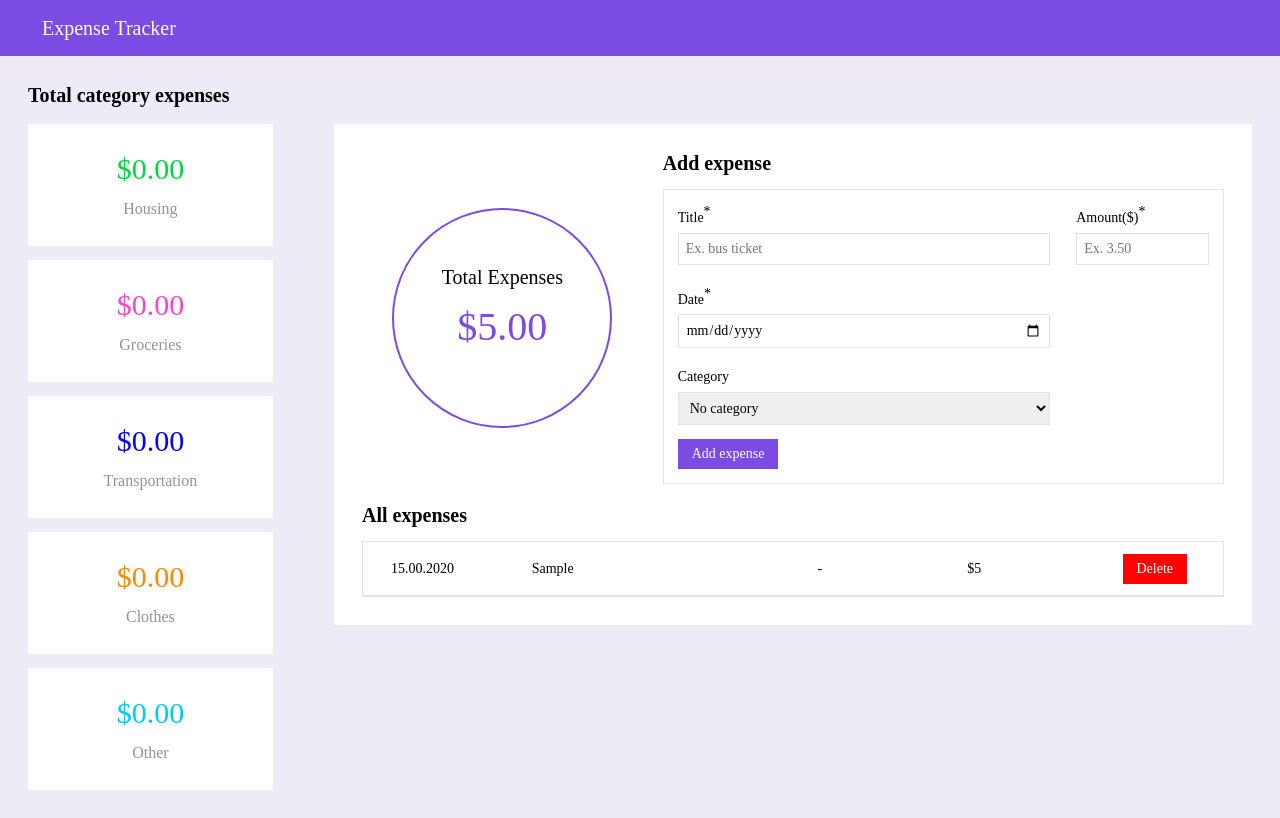
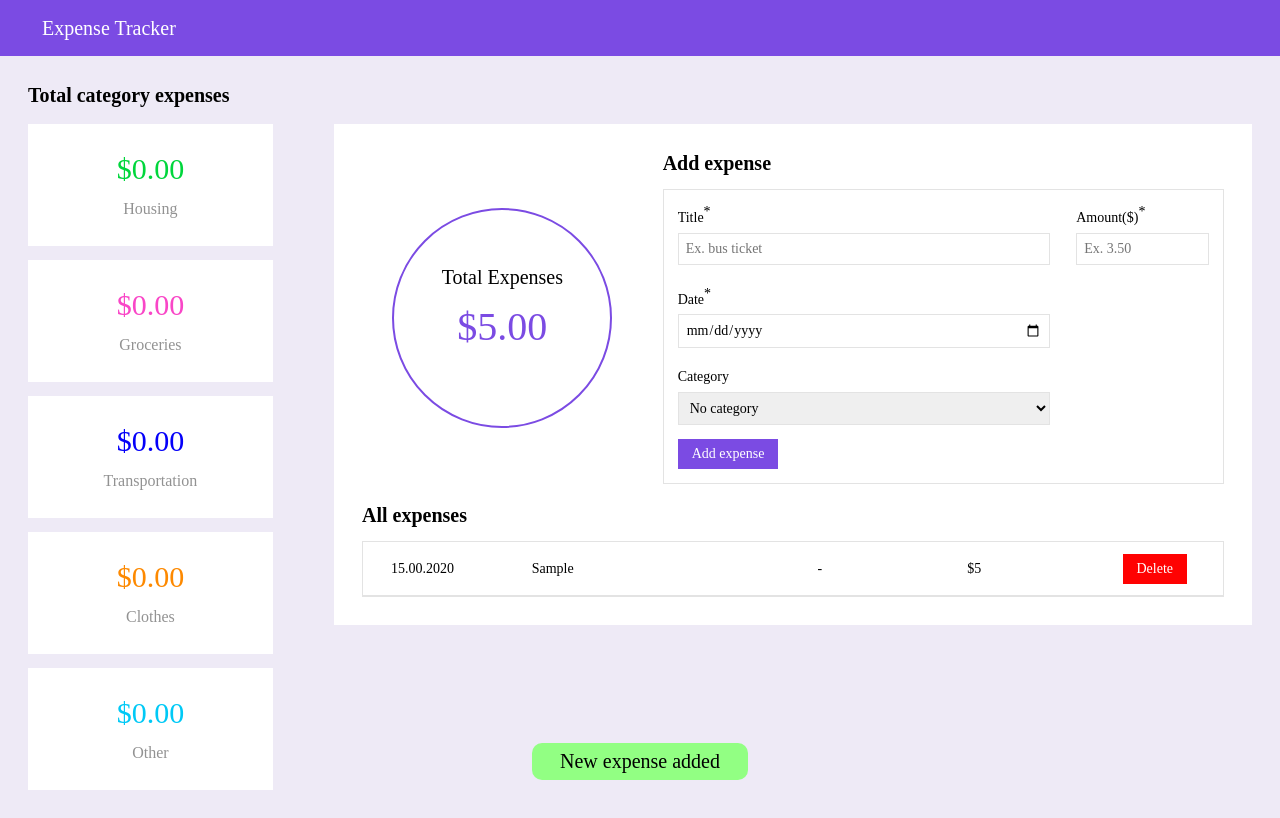
Before and after one commit to jenny-berggreen/240412_assignment_expenseTracker, a React (Vite) app: page / in a window 1280 px wide. Both pictures are taken after typing "Sample", "5", "2020-01-15" into the empty fields and a click on the button "Add expense". Built offline with nearby package versions, Linux system fonts and the light colour scheme.

Commit message:
Display toast

```diff
--- a/src/App.jsx
+++ b/src/App.jsx
@@ -10,6 +10,7 @@ import Toast from './components/Toast.jsx'
 
 function App() {
   const [expenses, setExpenses] = useState([]);
+  const [toast, setToast] = useState(null);
 
   // retrieve expenses from local storage
   useEffect(() => {
@@ -19,26 +20,35 @@ function App() {
     }
   }, []); // run only once on component mount
 
-
   // store expenses in local storage
   useEffect(() => {
     localStorage.setItem('expenses', JSON.stringify(expenses));
   }, [expenses]); // run whenever expenses state changes
 
+  // function to show toast message
+  const showToast = (type, message) => {
+    setToast({ type, message });
+    setTimeout(() => setToast(null), 3000); // hide toast after 3 seconds
+  };
+
   // add new expense
   const addExpense = (newExpense) => {
     setExpenses(prevExpenses => [...prevExpenses, newExpense]);
+    showToast('added', 'New expense added');
   };
 
   // delete expense
   const deleteExpense = (expenseIdToDelete) => {
     const updatedExpenses = expenses.filter(expense => expense.id !== expenseIdToDelete);
     setExpenses(updatedExpenses);
+    showToast('deleted', 'Expense deleted');
   };
 
   return (
     <>
-    <Toast />
+      {toast && (
+        <Toast type={toast.type} message={toast.message} />
+      )}
 
     <div className={`${appStyles.app_container} ${styles.flex} ${styles.flex_column}`}>
       {/* NAVBAR */}
--- a/src/components/Toast.jsx
+++ b/src/components/Toast.jsx
@@ -3,12 +3,25 @@ import styles from '../styles/style.module.css'
 import toastStyles from '../styles/toast.module.css'
 import fontStyles from '../styles/fontSizes.module.css'
 
-const Toast = () => {
-  return (
-	<div className={`${toastStyles.toast_container} ${styles.flex}`}>
-      <div className={`${toastStyles.toast} ${fontStyles.l}`}></div>
-    </div>
-  )
-}
+const Toast = ({ type, message }) => {
+	let toastClassName;
+
+	// set toast class based on type
+	if (type === 'added') {
+	  toastClassName = ` ${toastStyles.toast__added}`;
+	} else if (type === 'deleted') {
+	  toastClassName = ` ${toastStyles.toast__deleted}`;
+	}
+
+	return (
+		<div className={`${toastStyles.toast_container} ${styles.flex}`}>
+		{message && (
+		  <div className={`${toastStyles.toast} ${toastClassName} ${fontStyles.l}`}>
+			{message}
+		  </div>
+		)}
+	  </div>
+	);
+  };
 
 export default Toast
--- a/src/styles/toast.module.css
+++ b/src/styles/toast.module.css
@@ -5,8 +5,15 @@
 }
 
 .toast {
-	display: none;
+	display: block;
 	padding: 0.5rem 2rem;
 	border-radius: 10px;
+}
+
+.toast__added {
 	background-color: rgb(146, 255, 131);
 }
+
+.toast__deleted {
+	background-color: rgb(157, 206, 255);
+}
```
